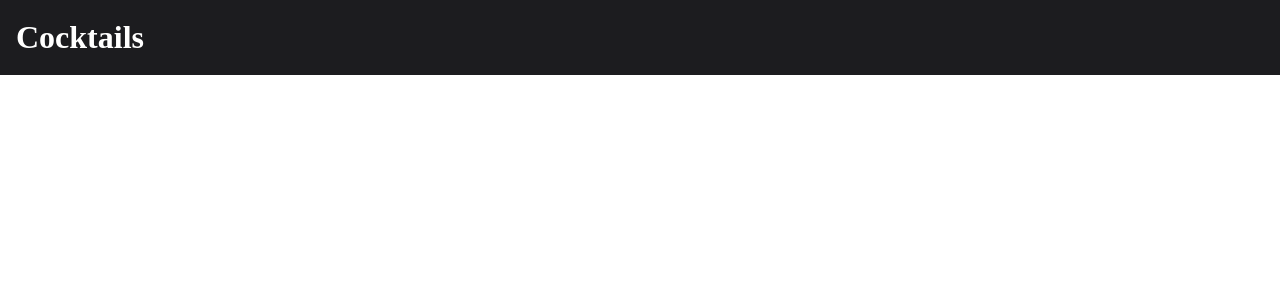
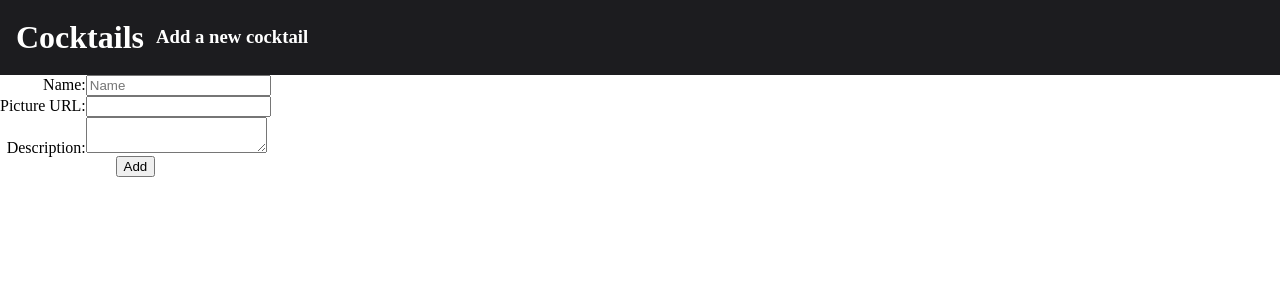
Before and after one commit to vbochet/angular-training, an Angular app: page /recipes/add in a window 1280 px wide. Shown: the top 300 px of the page. Built offline with nearby package versions, Linux system fonts and the light colour scheme; no server answers.

Commit message:
Implement the add cocktail feature

```diff
--- a/src/app/app-routing.module.ts
+++ b/src/app/app-routing.module.ts
@@ -3,11 +3,17 @@
 import { Routes, RouterModule } from '@angular/router';
 import { RecipesComponent } from './recipe/recipes/recipes.component';
 import { RecipeDetailComponent } from './recipe/recipe-detail/recipe-detail.component';
+import { RecipeAddComponent } from './recipe/recipe-add/recipe-add.component';
 
 const routes: Routes = [
   {
       path: 'recipes',
       component: RecipesComponent,
+      pathMatch: 'full'
+  },
+  {
+      path: 'recipes/add',
+      component: RecipeAddComponent,
       pathMatch: 'full'
   },
   {
--- a/src/app/header/header.component.html
+++ b/src/app/header/header.component.html
@@ -1,3 +1,4 @@
 <mat-toolbar class="header">
-  <h1><a href="/" style="color:white; text-decoration: none;">Cocktails</a></h1>
+    <h1><a href="/" style="color:white; text-decoration: none;">Cocktails</a></h1> &nbsp;&nbsp;&nbsp;
+    <h3><a href="/recipes/add" style="color:white; text-decoration: none;">Add a new cocktail</a></h3>
 </mat-toolbar>
--- /dev/null
+++ b/src/app/recipe/recipe-add/recipe-add.component.html
@@ -0,0 +1,19 @@
+<form>
+  <table>
+    <tr>
+      <td style="text-align: right;"><label for="name">Name: </label></td>
+      <td><input placeholder="Name" name="name" id="name" type="text" [(ngModel)]="recipe.name" /></td>
+    </tr>
+    <tr>
+      <td style="text-align: right;"><label for="picture">Picture URL: </label></td>
+      <td><input name="picture" id="picture" type="text" [(ngModel)]="recipe.picture" /></td>
+    </tr>
+    <tr>
+      <td style="text-align: right;"><label for="description">Description: </label></td>
+      <td><textarea name="description" id="description" [(ngModel)]="recipe.description"></textarea></td>
+    </tr>
+    <tr>
+      <td colspan="2" style="text-align: center;"><button (click)="submitForm()">Add</button></td>
+    </tr>
+  </table>
+</form>
--- /dev/null
+++ b/src/app/recipe/recipe-add/recipe-add.component.scss
@@ -0,0 +1,9 @@
+.example-form {
+  min-width: 150px;
+  max-width: 500px;
+  width: 100%;
+}
+
+.example-full-width {
+  width: 100%;
+}
--- /dev/null
+++ b/src/app/recipe/recipe-add/recipe-add.component.ts
@@ -0,0 +1,31 @@
+import { Component, OnInit } from '@angular/core';
+import { RecipeService } from '../recipe.service';
+import { Recipe } from '../recipe.model';
+import { Router } from '@angular/router';
+
+@Component({
+  selector: 'app-recipe-add',
+  templateUrl: './recipe-add.component.html',
+  styleUrls: ['./recipe-add.component.scss']
+})
+export class RecipeAddComponent implements OnInit {
+
+  recipe: Recipe;
+
+  constructor(private router: Router, private recipeService: RecipeService) {
+  }
+
+  ngOnInit() {
+    this.recipe = new Recipe();
+  }
+
+  submitForm() {
+    this.recipeService.addRecipe(this.recipe)
+          .subscribe(
+            () => this.router.navigate(['/']),
+            error => console.error('Oups', error),
+            () => console.log('Finished')
+          );
+  }
+
+}
--- a/src/app/recipe/recipe.service.ts
+++ b/src/app/recipe/recipe.service.ts
@@ -19,4 +19,8 @@
     return this.http.get<Recipe>(this.baseUrl + '/recipes/' + id);
   }
 
+  addRecipe(recipe: Recipe): Observable<any> {
+    return this.http.post<Recipe>(this.baseUrl + '/recipes/', recipe);
+  }
+
 }
```
Also changed, not shown: src/app/custom-material/custom-material.module.ts (+7 -4 lines), src/app/recipe/recipe.module.ts (+6 -2 lines), 1 other file (tests, documents, lock files or other folders).
